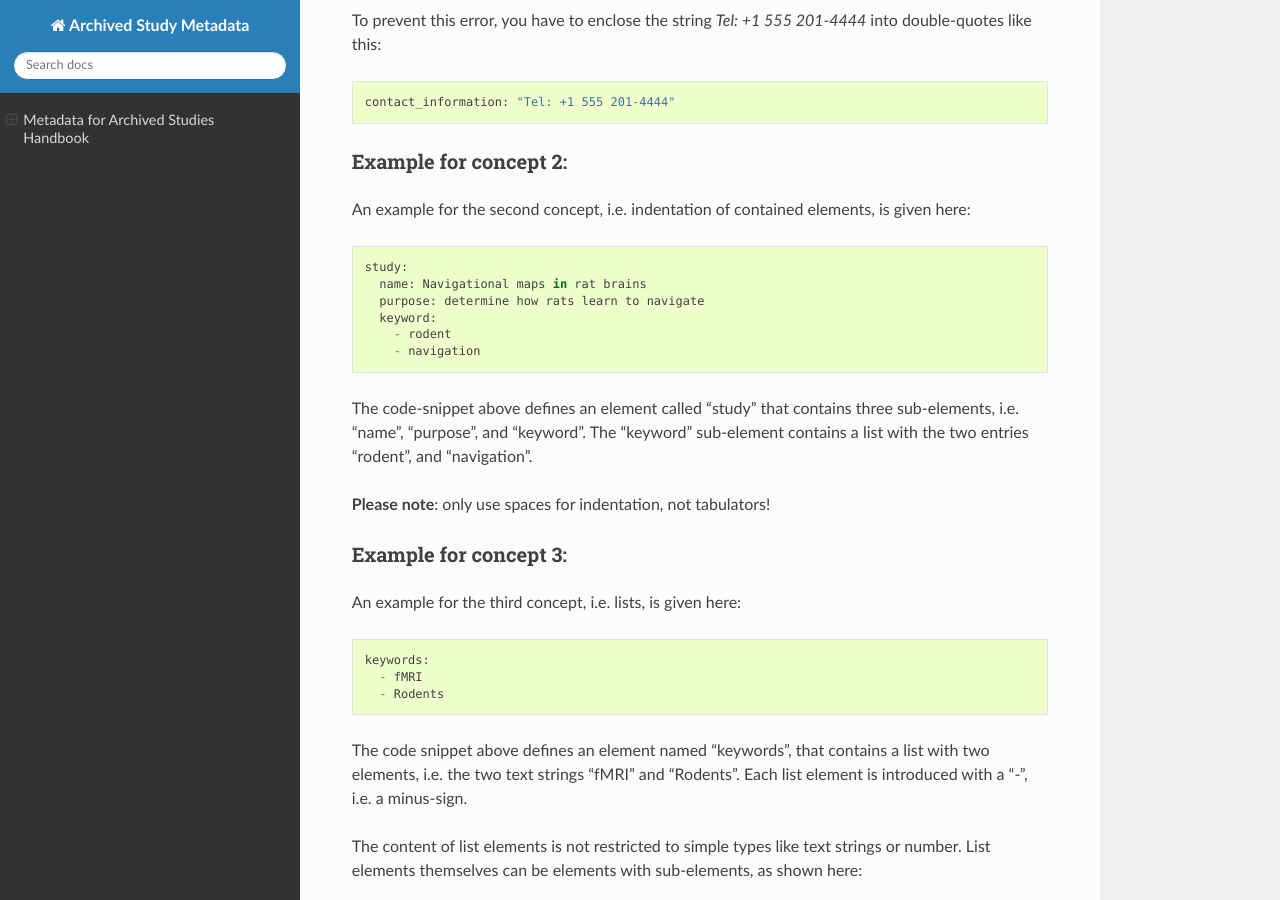
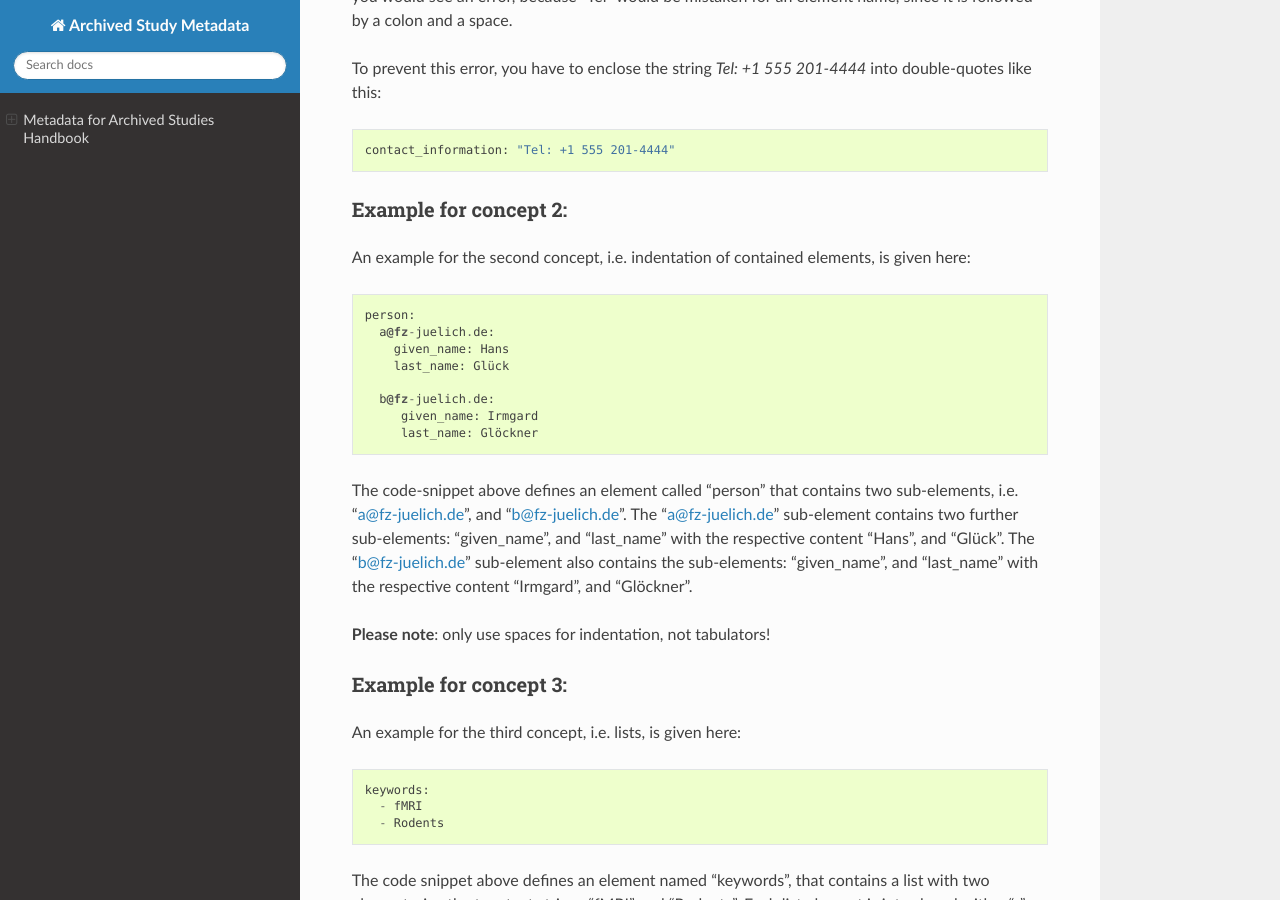
Before and after one commit to datalad/datalad-metalad, a Sphinx documentation site: the page built from tools/archive_metadata_validator/docs/source/archived-study-metadata-handbook.rst, in a window 1280 px wide and 900 px high, scrolled down 3468 px. Built offline with Sphinx 7.4.7 and the Read the Docs theme 2.0.0, drawn with Linux system fonts in a browser that asks for light colours; some of the changed text lies outside the part shown.

Commit message:
RF: improved handbook examples

```diff
--- a/tools/archive_metadata_validator/docs/source/archived-study-metadata-handbook.rst
+++ b/tools/archive_metadata_validator/docs/source/archived-study-metadata-handbook.rst
@@ -76,6 +76,9 @@ A person element consists of a set of email-addresses and associated information
 - Affiliation (optional): text
 - Contact information (optional): text, additional contact information, e. g. a telephone number or an address
 
+Please see the section `Example 1: Complete Metadata Description`_ for an example.
+
+
 Publication
 -----------
 The publication-element contains a list of records with the following elements:
@@ -137,14 +140,16 @@ Example for concept 2:
 ----------------------
 An example for the second concept, i.e. indentation of contained elements, is given here::
 
-    study:
-      name: Navigational maps in rat brains
-      purpose: determine how rats learn to navigate
-      keyword:
-        - rodent
-        - navigation
+    person:
+      a@fz-juelich.de:
+        given_name: Hans
+        last_name: Glück
 
-The code-snippet above defines an element called "study" that contains three sub-elements, i.e. "name", "purpose", and "keyword". The "keyword" sub-element contains a list with the two entries "rodent", and "navigation".
+      b@fz-juelich.de:
+         given_name: Irmgard
+         last_name: Glöckner
+
+The code-snippet above defines an element called "person" that contains two sub-elements, i.e. "a@fz-juelich.de", and "b@fz-juelich.de". The "a@fz-juelich.de" sub-element contains two further sub-elements: "given_name", and "last_name" with the respective content "Hans", and "Glück". The "b@fz-juelich.de" sub-element also contains the sub-elements: "given_name", and "last_name" with the respective content "Irmgard", and "Glöckner".
 
 **Please note**: only use spaces for indentation, not tabulators!
 
```
